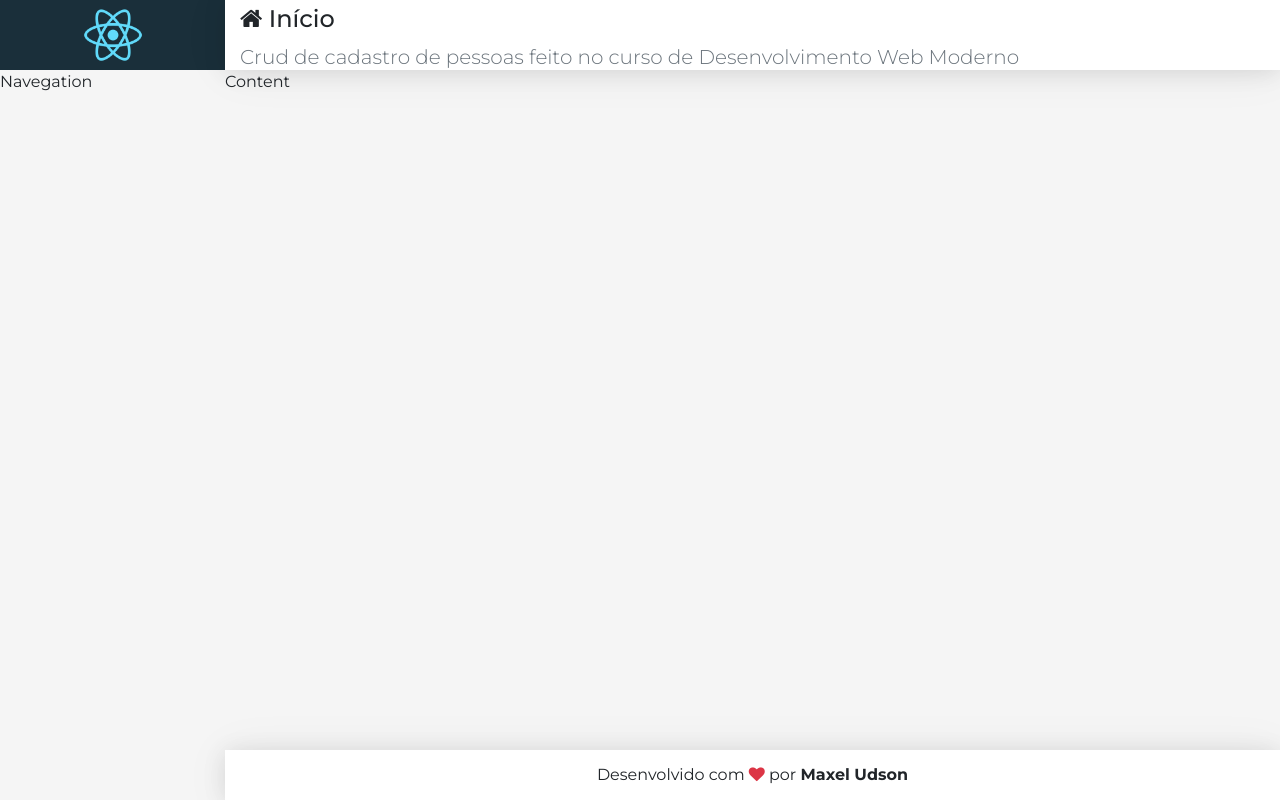
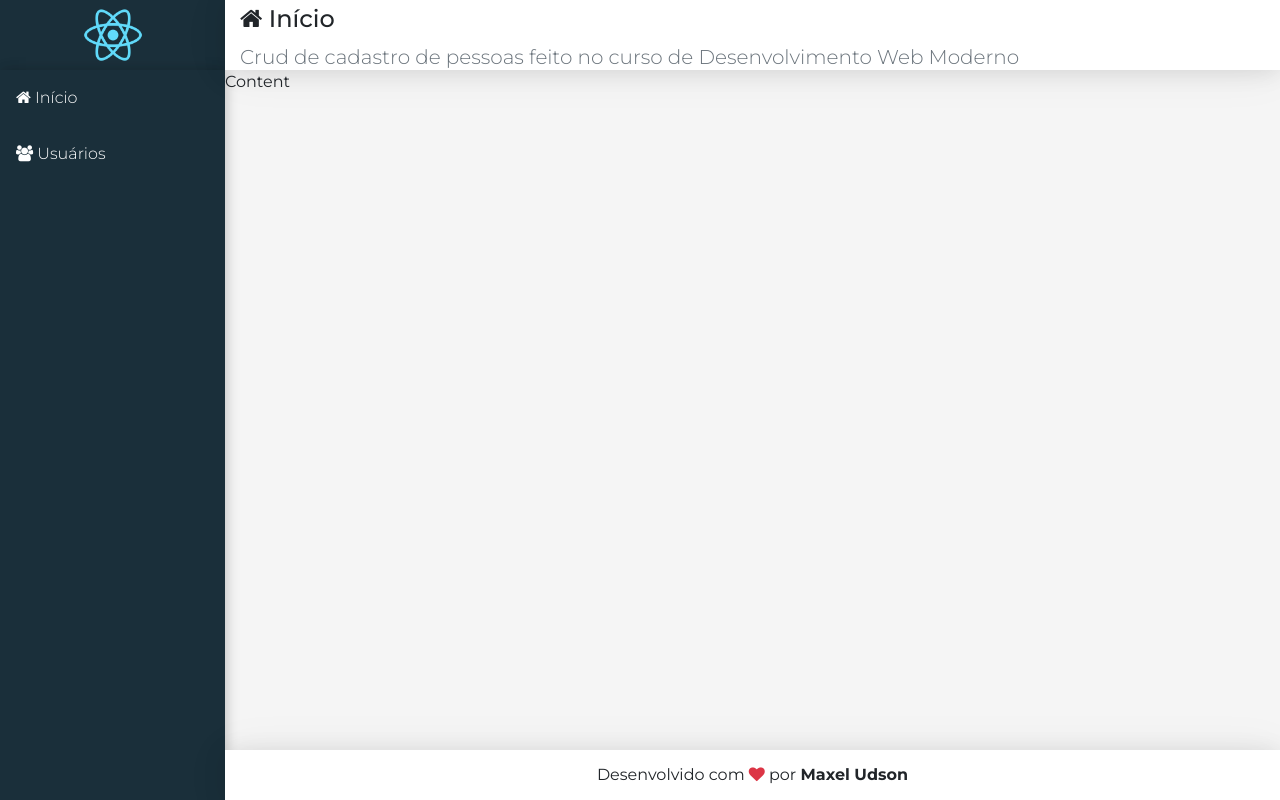
Before and after one commit to Maxel-Uds/CRUD-Users-With-React, a React (Create React App) app in the folder frontend/: page /users in a window 1280 px wide. Built offline with nearby package versions, Linux system fonts and the light colour scheme.

Commit message:
Componente de Navegação

```diff
--- a/frontend/src/components/templates/Footer.css
+++ b/frontend/src/components/templates/Footer.css
@@ -7,4 +7,6 @@ footer.footer {
     padding: 0px 25px;
     background-color: #FFF;
     box-shadow: var(--shadow);
+    overflow: hidden;
+    white-space: nowrap;
 }
--- a/frontend/src/components/templates/Header.css
+++ b/frontend/src/components/templates/Header.css
@@ -1,7 +1,7 @@
 header.header {
     background-color: #FFF;
     padding: 5px 15px;
-    /* Não deixa o conteudo do elemento vazar para fora e não deixa preencher os elementos com campos em branco */
+    /* Não deixa o conteudo do elemento vazar para fora e não deixa o texto quebrar linha */
     overflow: hidden;
     white-space: nowrap;
     box-shadow: var(--shadow);
--- /dev/null
+++ b/frontend/src/components/templates/Link.css
@@ -0,0 +1,10 @@
+.link {
+    display: block;
+    text-decoration: none;
+    color: #FFF;
+    font-weight: 300;
+}
+
+.link:hover {
+    background: linear-gradient(135deg, #07a7e3 0%, #32dac3 100%);
+}
--- /dev/null
+++ b/frontend/src/components/templates/Link.jsx
@@ -0,0 +1,10 @@
+import React from 'react';
+import './Link.css';
+
+export default function link(props) {
+    return (
+        <a href={props.path} className="link p-3">
+            <i className={props.icon}></i> {props.label}
+        </a>
+    );
+}
--- a/frontend/src/components/templates/Nav.css
+++ b/frontend/src/components/templates/Nav.css
@@ -0,0 +1,4 @@
+aside.menu-area {
+    background-color: var(--bg-dark);
+    box-shadow: 2px 0 10px 0 rgba(0, 0, 0, 0.12), 2px 0 15px 0 rgba(0, 0, 0, 0.09);
+}
--- a/frontend/src/components/templates/Nav.jsx
+++ b/frontend/src/components/templates/Nav.jsx
@@ -1,10 +1,14 @@
 import React from 'react';
+import Link from './Link';
 import './Nav.css';
 
 export default function nav(props) {
     return (
-        <nav className="menu-area">
-            Navegation
-        </nav>
+        <aside className="menu-area">
+            <nav className="menu">
+                <Link path="#/" icon="fa fa-home" label="Início"/>
+                <Link path="#/users" icon="fa fa-users" label="Usuários"/>
+            </nav>
+        </aside>
     );
 }
```
